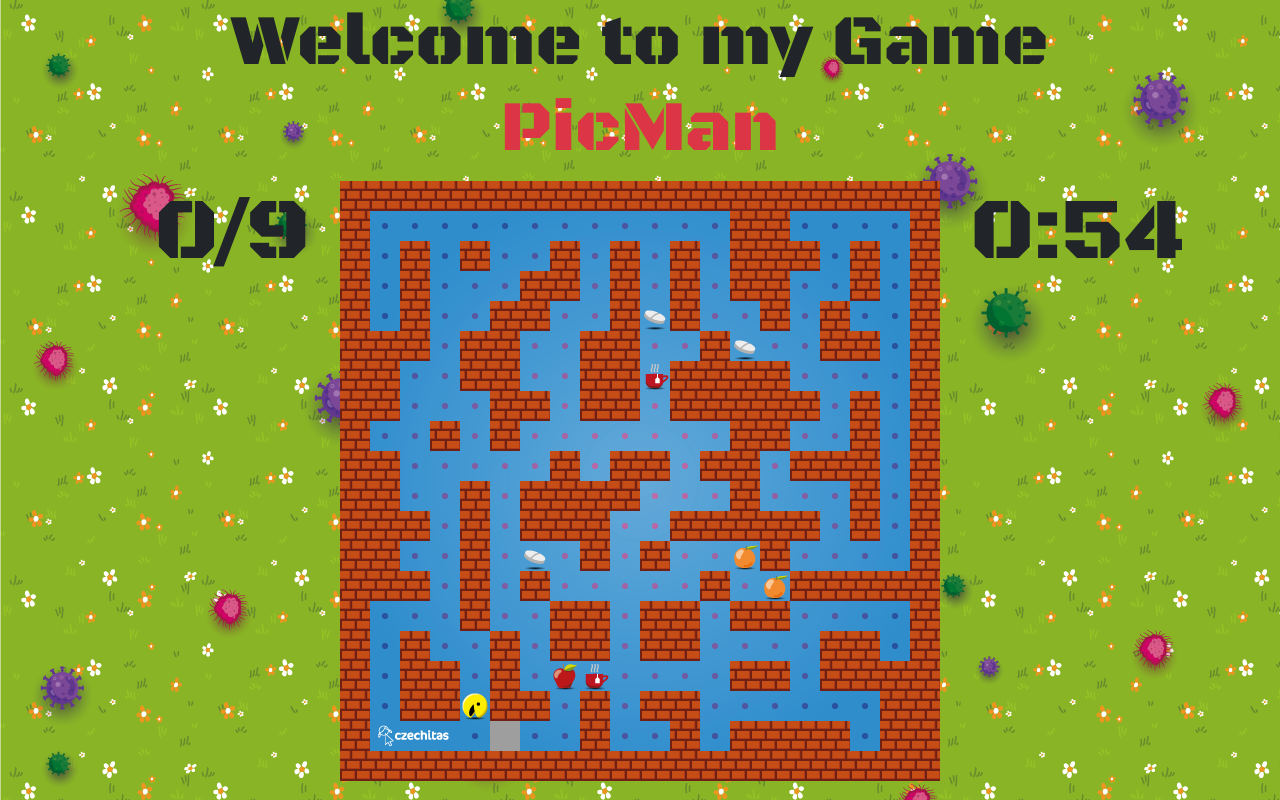
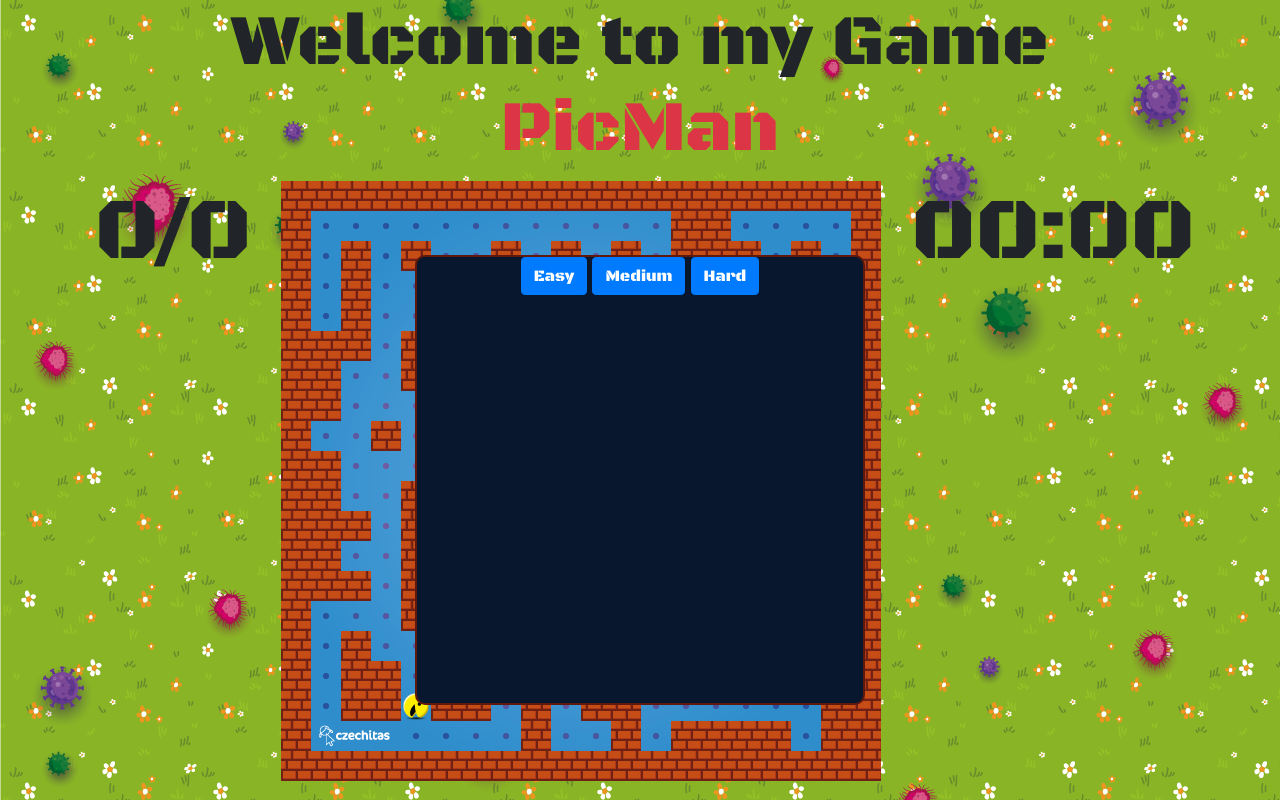
Before and after one commit to Damecek/PicMan, a PHP site: page / in a window 1280 px wide. Run offline with PHP 8.4, Linux system fonts and the light colour scheme; some libraries are stand-ins or nearby versions.

Commit message:
partialy done new menu, not working yet

```diff
--- a/css/style.css
+++ b/css/style.css
@@ -44,3 +44,20 @@
     text-align: center;
     display: none;
 }
+
+#start {
+    margin-top: 80px;
+    width: 450px;
+    height: 450px;
+    border-radius: 10px;
+    color: white;
+    background-color: #08162e;
+    border: 2px solid #5f190c;
+    font-size: 20px;
+    position: absolute;
+    top: 50%;
+    left: 50%;
+    transform: translate(-50%, -50%);
+    text-align: center;
+    display: block;
+}
--- a/index.html
+++ b/index.html
@@ -28,6 +28,11 @@
                 </div>
             </div>
         </div>
+        <div id="start" class="col-12 justify-content-md-center">
+            <button onclick="setValues(6, 60000)" class="btn btn-primary">Easy</button>
+            <button onclick="setValues(10, 60000)" class="btn btn-primary">Medium</button>
+            <button onclick="setValues(6, 30000)" class="btn btn-primary">Hard</button>
+        </div>
         <div id="end" class="col-12 justify-content-md-center">
             <p id="message" class="text-center w-100"></p>
             <button onclick="location.reload()" class="btn" id="btn-playAgain">Hraj znova!</button>
@@ -36,6 +41,8 @@
 
     <script src="/js/script.js"></script>
     <!-- <script src="../js/mazeGenerator.js"></script> -->
-    <script src="https://stackpath.bootstrapcdn.com/bootstrap/4.4.1/js/bootstrap.min.js" integrity="sha384-wfSDF2E50Y2D1uUdj0O3uMBJnjuUD4Ih7YwaYd1iqfktj0Uod8GCExl3Og8ifwB6" crossorigin="anonymous"></script>
+    <script src="https://code.jquery.com/jquery-3.2.1.slim.min.js" integrity="sha384-KJ3o2DKtIkvYIK3UENzmM7KCkRr/rE9/Qpg6aAZGJwFDMVNA/GpGFF93hXpG5KkN" crossorigin="anonymous"></script>
+    <script src="https://cdnjs.cloudflare.com/ajax/libs/popper.js/1.12.9/umd/popper.min.js" integrity="sha384-ApNbgh9B+Y1QKtv3Rn7W3mgPxhU9K/ScQsAP7hUibX39j7fakFPskvXusvfa0b4Q" crossorigin="anonymous"></script>
+    <script src="https://maxcdn.bootstrapcdn.com/bootstrap/4.0.0/js/bootstrap.min.js" integrity="sha384-JZR6Spejh4U02d8jOt6vLEHfe/JQGiRRSQQxSfFWpi1MquVdAyjUar5+76PVCmYl" crossorigin="anonymous"></script>
 </body>
 </html>
--- a/js/script.js
+++ b/js/script.js
@@ -2,12 +2,13 @@
 let height = 600;
 let blockSize = 30;
 let nmbOfBlocks = width/blockSize;
-let nmbOfTargets = 9;
+let nmbOfTargets = 6;
 let limit = 60000;
 
 let ctx = canvas.getContext('2d');
 let score = document.getElementById('score');
 let time = document.getElementById('time');
+let startBlock = document.getElementById('start');
 let endBlock = document.getElementById('end');
 let msg = document.getElementById('message');
 let btn_playAgain = document.getElementById('btn-playAgain');
@@ -76,12 +77,23 @@
 
 let keys = [];
 
+function init() {
+    draw();
+}
+
 function startGame() {
     time.textContent = `${timer.getMinutes()}:${timer.getSeconds()}`;
     score.textContent = `0/${nmbOfTargets}`;
     draw();
     drawTargets();
     startTimer();
+}
+
+function setValues(numbTrgts, timeLimit) {
+    nmbOfTargets = numbTrgts;
+    limit = timeLimit;
+    startBlock.style.display = 'none';
+    startGame();
 }
 
 function renderBoard() {
@@ -200,7 +212,8 @@
     });
 }
 
-window.addEventListener('load', startGame);
+// window.addEventListener('load', startGame);
+window.addEventListener('load', init);
 window.addEventListener('keydown', function(e){
     keys[e.keyCode] = true;
     draw();
```
